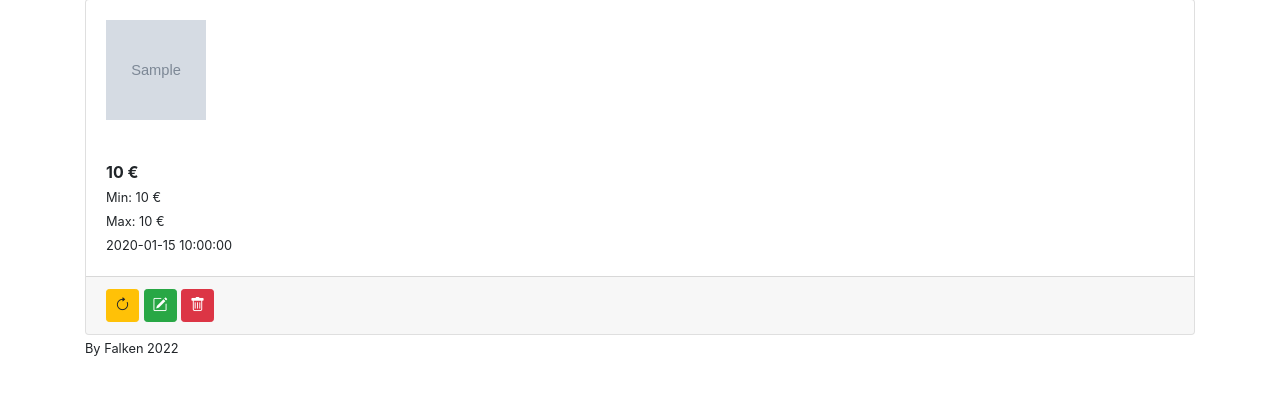
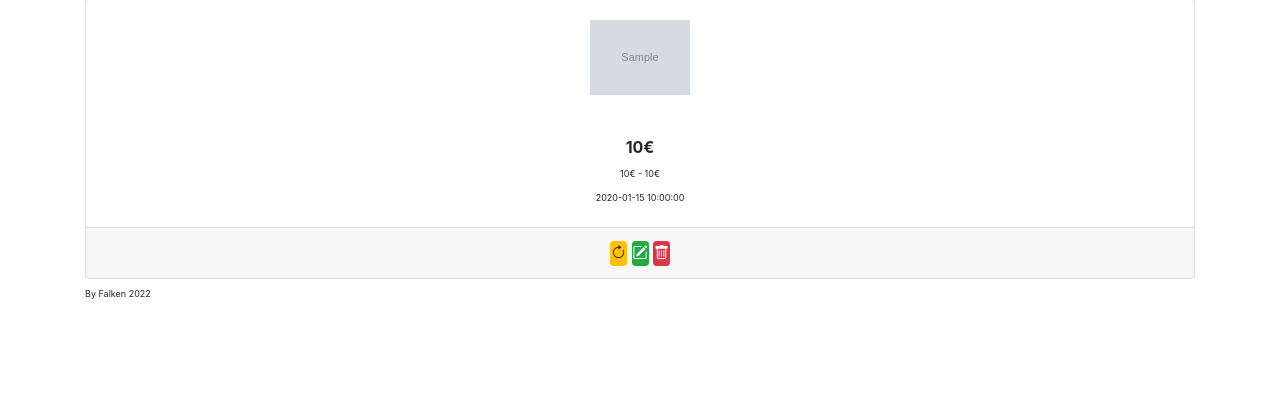
Before and after one commit to falken20/primazon, a Flask app: template templates/product_list_group.html in a window 1280 px wide. Shown: the part 76-471 px from the top of the page. Run offline with Flask 3, Linux system fonts and the light colour scheme; the template is opened without the code that fills it: most values are stand-ins (such as "Sample title", 1, 10 or a date in 2020); grey boxes marked "Sample" are stand-in pictures; parts of the project's set-up code (start-up, migrations or seed data) failed here and were passed over; some libraries are stand-ins or nearby versions.

Commit message:
Design screen

```diff
--- a/static/css/style.css
+++ b/static/css/style.css
@@ -14,3 +14,7 @@ body {
     font-weight: bold;
     text-align: center;
 }
+
+small {
+    font-size: xx-small;
+}
--- a/templates/product_list_group.html
+++ b/templates/product_list_group.html
@@ -2,27 +2,26 @@
 
 {% block content %}
 
-<div class="container">
-    <div class="row row-cols-1 row-cols-md-3 g-4">
+<div class="container" style="text-align: center;">
+    <!--<div class="row row-cols-1 row-cols-md-3 g-4">-->
+    <div class="row row-cols-1 row-cols-md-2 g-4">
         {% for product in products %}
         <div class="col">
-            <!--<div class="card" style="width: 33%">-->
-            <div class="card h-100">
+            <div class="card">
                 <div class="card-body">
-                    <img src="{{ product.product_url_photo }}" height="100" style="max-width:100px;">
+                    <img src="{{ product.product_url_photo }}" height="75" style="max-width:100px;">
                 </div>
                 <div class="card-body">
-                    <small style="font-weight: bold; font-size: medium;">{{ product.product_price }} € </small><br>
-                    <small>Min: {{ product.product_min_price }} €</small><br>
-                    <small>Max: {{ product.product_max_price }} €</small><br>
+                    <small style="font-weight: bold; font-size: medium;">{{ product.product_price }}€ </small><br>
+                    <small>{{ product.product_min_price }}€ - {{ product.product_max_price }}€</small><br>
                     <small>{{ product.product_date_updated }} </small>
                 </div>
                 <div class="card-footer">
-                    <a class="btn btn-warning btn-sm" href="{{ url_for('refresh_data', product_id=product.product_id) }}">
+                    <a class="btn btn-warning btn-sm p-0" href="{{ url_for('refresh_data', product_id=product.product_id) }}">
                     <i class="bi bi-arrow-clockwise" style="font-size: 15px" title="Update Amazon data"></i> </a>
-                    <a class="btn btn-success btn-sm" href="{{url_for('edit_product', product_id=product.product_id)}}">
+                    <a class="btn btn-success btn-sm p-0" href="{{url_for('edit_product', product_id=product.product_id)}}">
                     <i class="bi bi-pencil-square" style="font-size: 15px" title="Edit"></i></a>
-                    <a class="btn btn-danger btn-sm" href="{{url_for('delete_product', product_id=product.product_id)}}">
+                    <a class="btn btn-danger btn-sm p-0" href="{{url_for('delete_product', product_id=product.product_id)}}">
                     <i class="bi bi-trash" style="font-size: 15px" title="Delete"></i></a>
                 </div>
             </div>
```
